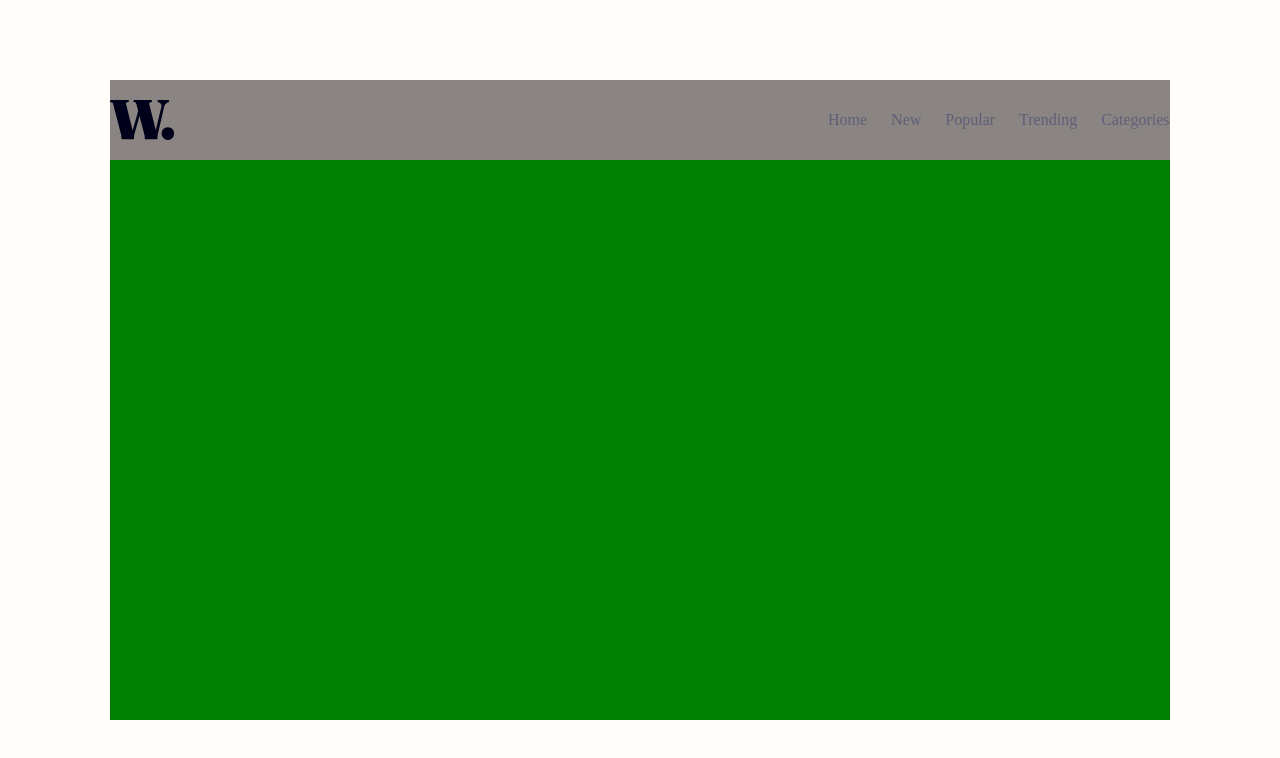
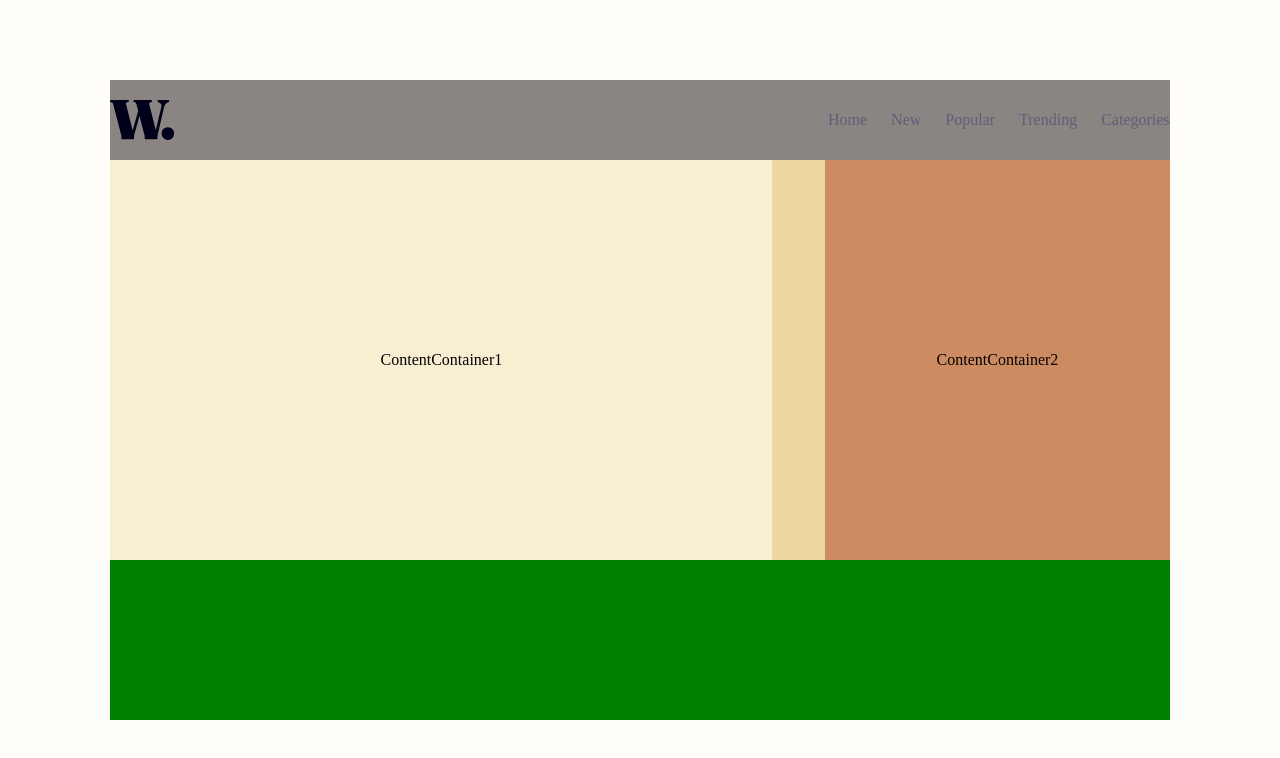
Before and after one commit to kwe92/News-HomePage-Project, a React (Create React App) app: page / in a window 1280 px wide. Shown: the top 758 px of the page. Built offline with nearby package versions, Linux system fonts and the light colour scheme.

Commit message:
Added Top Section Component

```diff
--- a/src/App.tsx
+++ b/src/App.tsx
@@ -2,15 +2,14 @@ import React from "react";
 import AppGlobalTheme from "./indexStyles";
 import Navbar from "./components/navbar/Navbar";
 import { AppContainer } from "./AppStyles";
-interface Props{
+import TopSection from "./components/topSection/TopSection";
 
-};
-
-const App = (props:Props) => {
+const App = (props:{}) => {
     return(
         <AppContainer>
             <AppGlobalTheme />
             <Navbar />
+            <TopSection />
         </AppContainer>
 
     );
```
